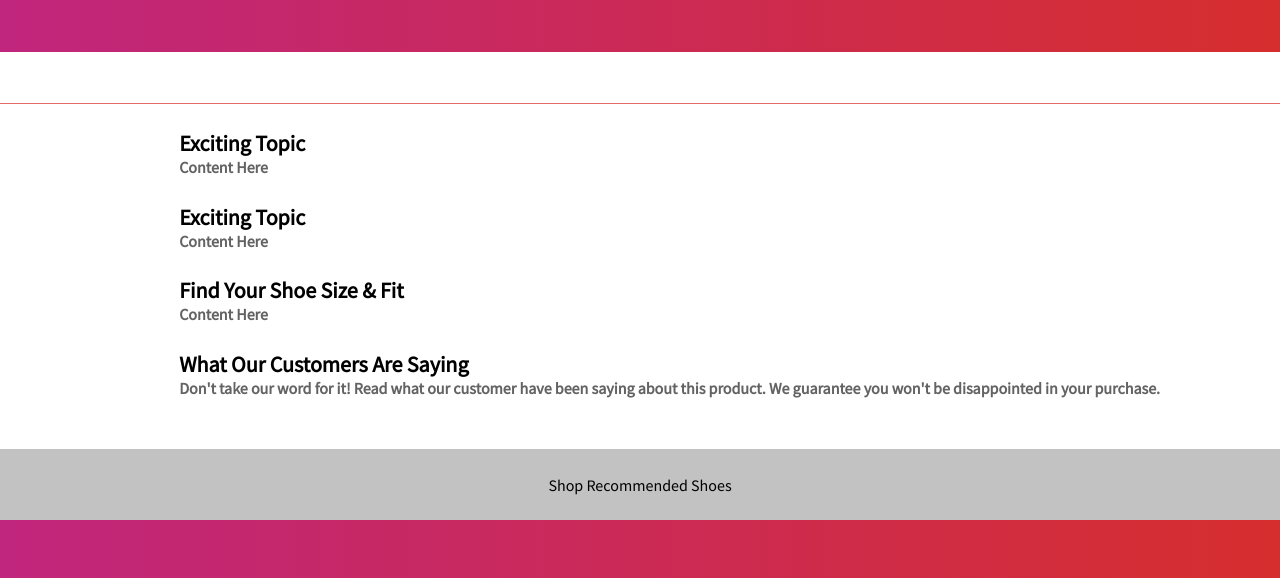
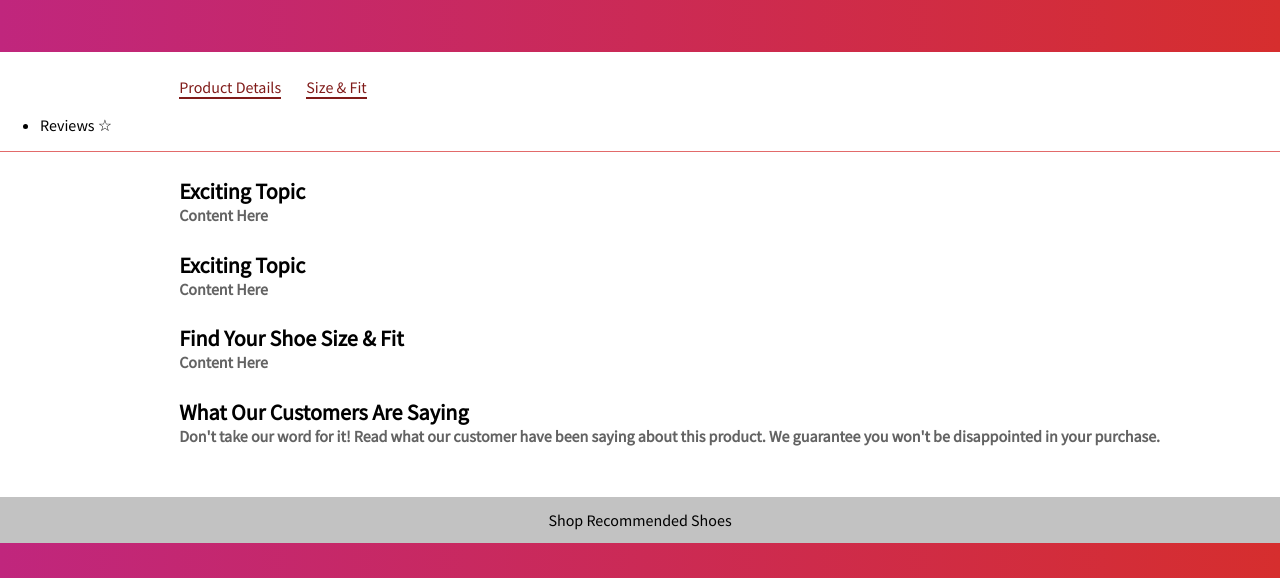
Before and after one commit to jameyfish/foundations-assignment-1, a plain HTML site: page index.html in a window 1280 px wide. Shown: the part 514-1092 px from the top of the page. Drawn offline with Linux system fonts and the light colour scheme.

Commit message:
sixth push

```diff
--- a/index.css
+++ b/index.css
@@ -64,9 +64,23 @@ h4 {
   margin-right: 9%;
 }
 #top-tab-banner {
+  display: block;
   background: white;
-  padding: 2% 0;
+  padding: 1 0;
   border-bottom: 1px solid #e26a6a;
+}
+.tabs li {
+  color: #801b19;
+  display: inline-block;
+  margin-right: 2%;
+  border-bottom: 2px solid #801b19;
+  }
+.tabs {
+  padding-top: 0;
+  padding-left: 0;
+  margin-left: 14%;
+  margin-bottom: 0;
+  margin-top: 25px;
 }
 p {
   font-size: 16px;
@@ -93,7 +107,7 @@ p {
 #lower-tab-banner p10 {
   display: block;
   background: #c2c2c2;
-  padding: 2% 0;
+  padding: 1% 0;
   text-align: center;
 }
 #banner {
@@ -120,7 +134,7 @@ p {
 .cents {
   font-size: 12px;
   position: relative;
-  bottom: 5px;
+  bottom: 8px;
 }
 p9 {
   color: #801b19;
--- a/index.html
+++ b/index.html
@@ -41,13 +41,21 @@
               <p>Lorem ipsum dolor sit amet consectetur adipisicing elit. Nisi accusamus omnis at consequuntur, voluptatem tenetur itaque corporis sit voluptates ut similique natus dicta dolorum dignissimos, officiis eligendi? Totam, quae aut.</p>
             </div>
               <p style="font-size: 25px;">
-              $120.<span class="cents">00</span> <a class="button-wht">Buy Now!</a></p>
+              $120<span class="cents">00</span> <a class="button-wht">Buy Now!</a></p>
         </div>
       </div>
 
 </main>
     <header>
-      <div id="top-tab-banner"></div>
+      <div id="top-tab-banner">
+        <div>
+        <ul class="tabs">
+          <li>Product Details</li>
+          <li>Size & Fit</li>
+        </ul>
+        <ul class="reviews">
+          <li>Reviews &#9734;</li>
+      </div>
     </header>
 
     <div class="copy-banner">
@@ -121,6 +129,6 @@
       </ul>
   </nav>
 </footer>
-
+        <script src="main.js"></script>
   </body>
 </html>
--- /dev/null
+++ b/main.js
@@ -0,0 +1,7 @@
+var hello = 'Hello world, my name is Jamey;'
+console.log(hello);
+
+var magic = 1;
+magic = 4;
+var sum = magic + magic;
+console.log(sum);
```
